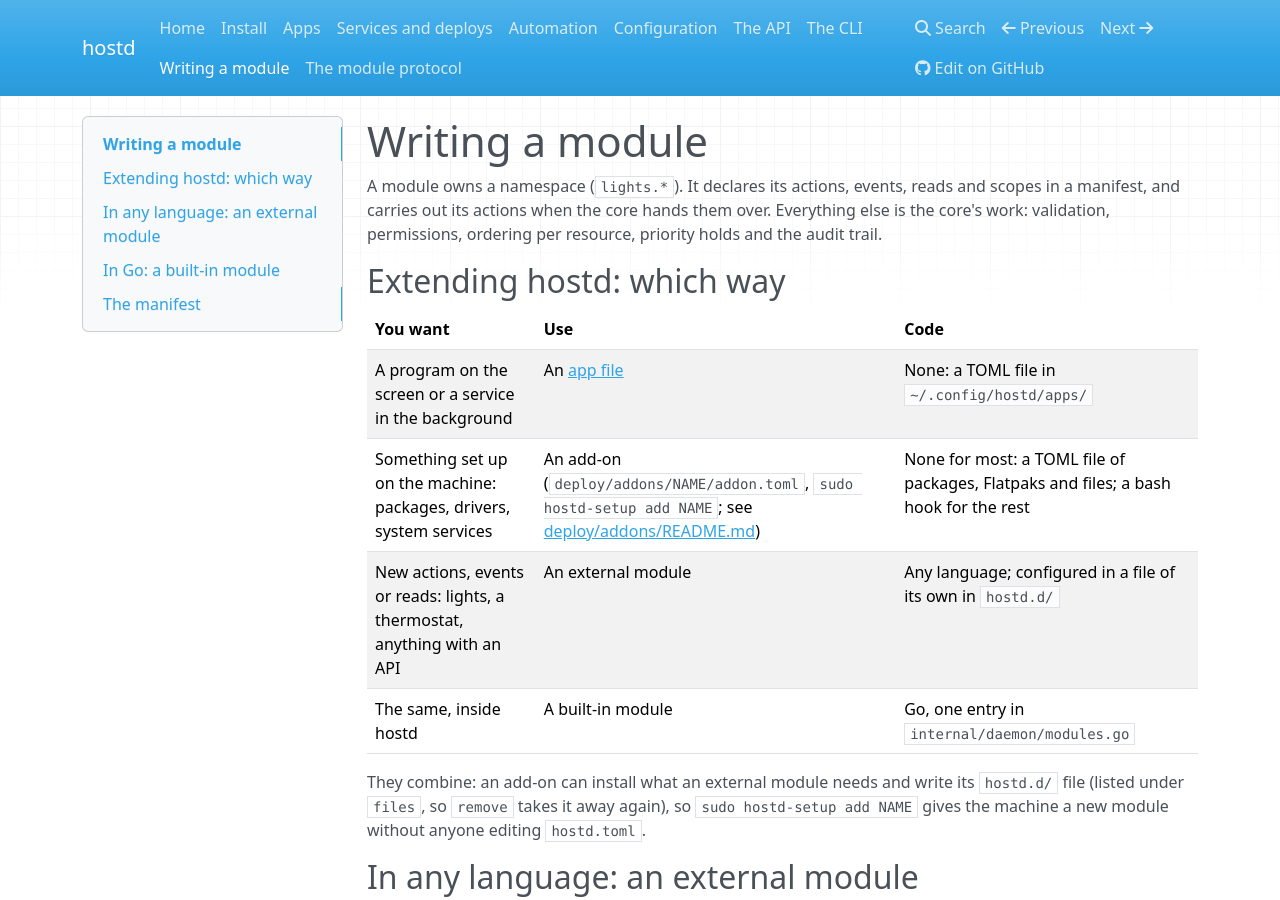
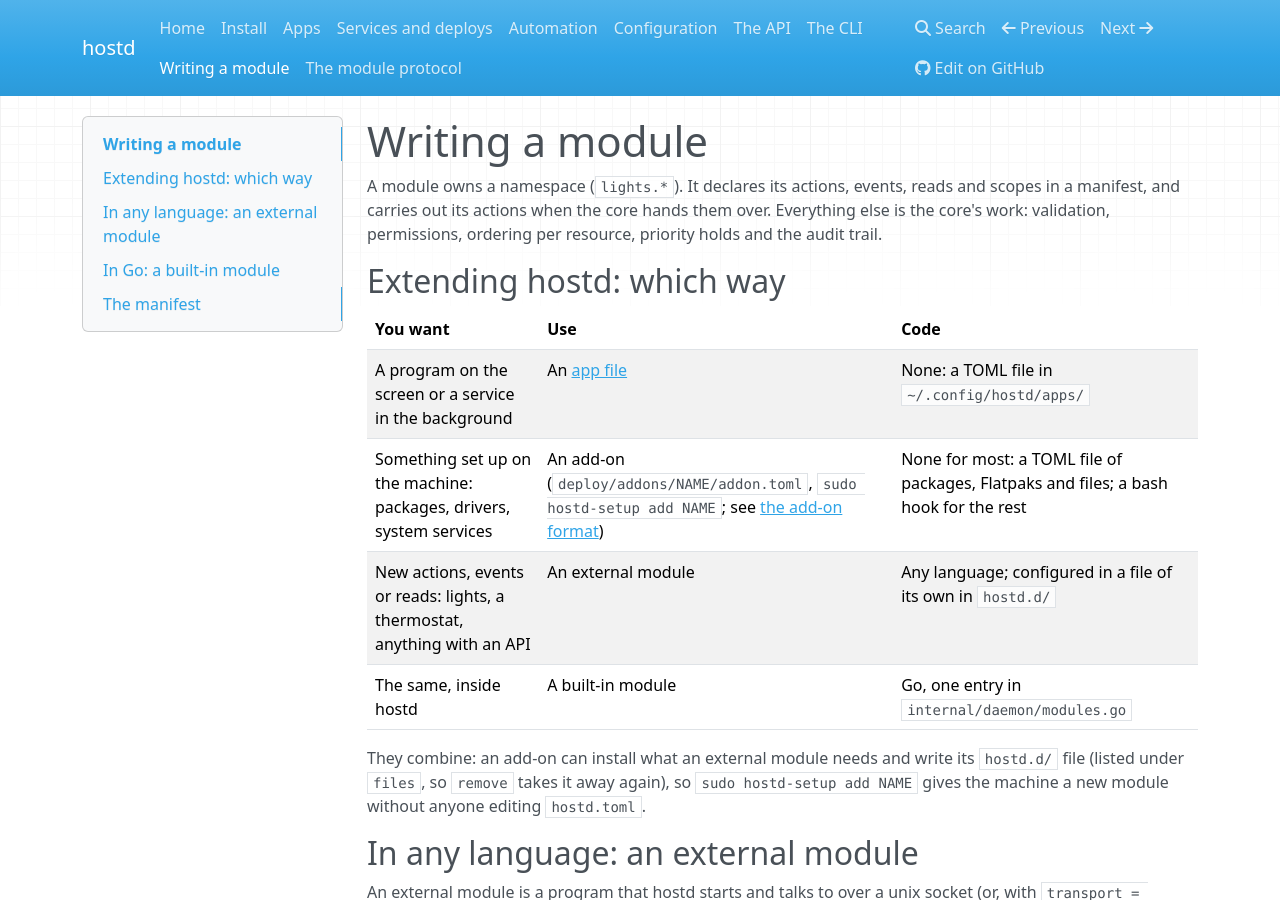
Before and after one commit to davitizhgenti/hostd, an MkDocs documentation site: the page built from docs/modules.md, in a window 1280 px wide and 900 px high. Built offline with MkDocs 1.6.1, drawn with Linux system fonts in a browser that asks for light colours; nearby versions of some CDN libraries.

Commit message:
Docs: link the add-on format on GitHub (mkdocs --strict refuses links outside docs/)
Co-Authored-By: Claude Opus 5.5 <noreply@anthropic.com>

```diff
--- a/docs/modules.md
+++ b/docs/modules.md
@@ -7,7 +7,7 @@ A module owns a namespace (`lights.*`). It declares its actions, events, reads a
 | You want | Use | Code |
 | --- | --- | --- |
 | A program on the screen or a service in the background | An [app file](apps.md) | None: a TOML file in `~/.config/hostd/apps/` |
-| Something set up on the machine: packages, drivers, system services | An add-on (`deploy/addons/NAME/addon.toml`, `sudo hostd-setup add NAME`; see [deploy/addons/README.md](../deploy/addons/README.md)) | None for most: a TOML file of packages, Flatpaks and files; a bash hook for the rest |
+| Something set up on the machine: packages, drivers, system services | An add-on (`deploy/addons/NAME/addon.toml`, `sudo hostd-setup add NAME`; see [the add-on format](https://github.com/davitizhgenti/hostd/blob/main/deploy/addons/README.md)) | None for most: a TOML file of packages, Flatpaks and files; a bash hook for the rest |
 | New actions, events or reads: lights, a thermostat, anything with an API | An external module | Any language; configured in a file of its own in `hostd.d/` |
 | The same, inside hostd | A built-in module | Go, one entry in `internal/daemon/modules.go` |
 
```
